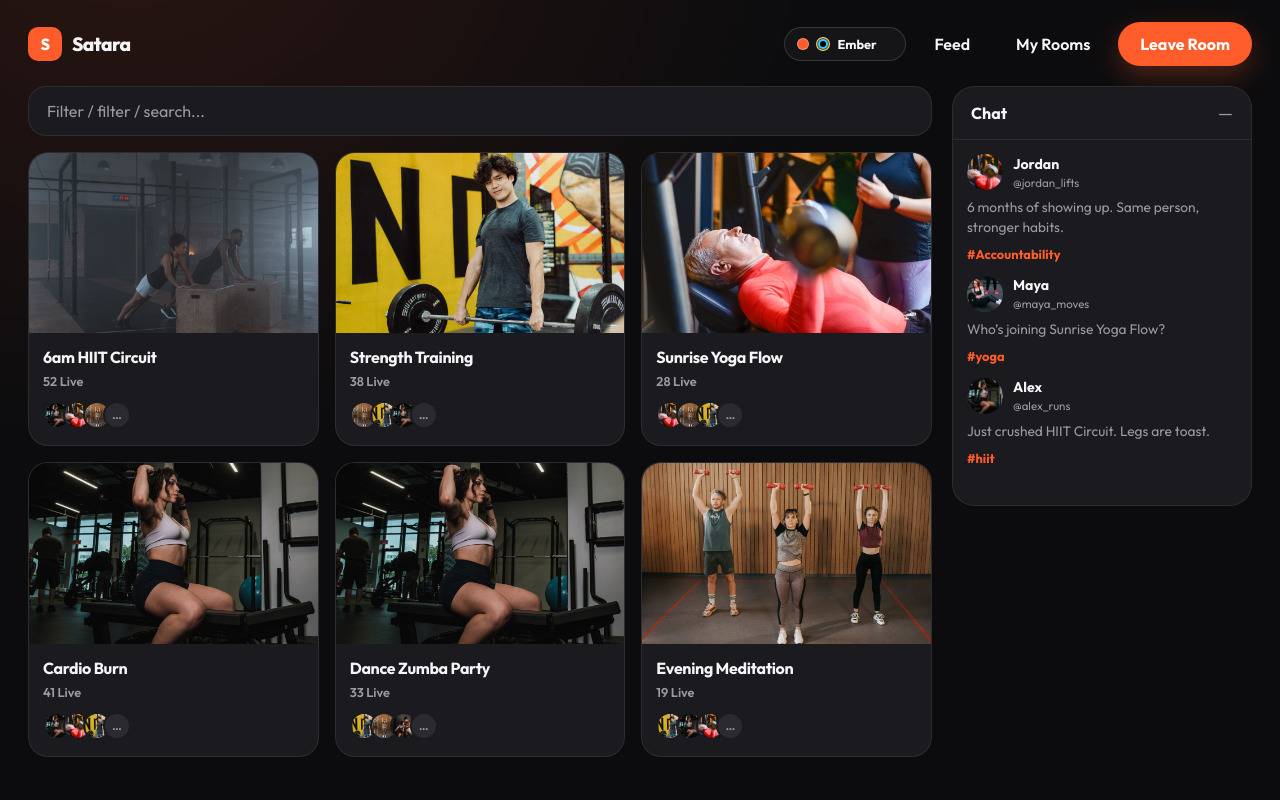
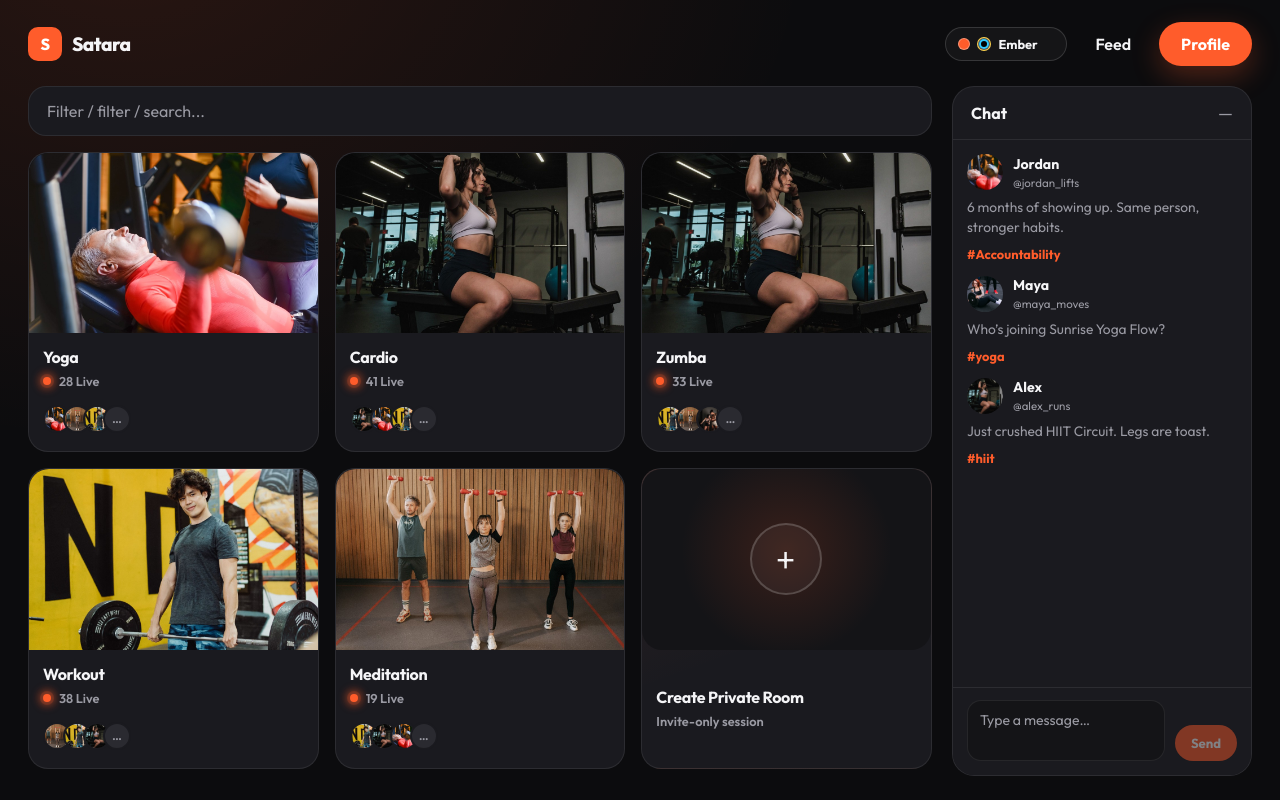
Before and after one commit to manasacharyya25/RepRoom, a Next.js app: page /rooms in a window 1280 px wide. Built offline with nearby package versions, Linux system fonts and the light colour scheme.

Commit message:
Finalised rooms page

```diff
--- a/src/app/live-rooms.css
+++ b/src/app/live-rooms.css
@@ -1,10 +1,32 @@
 /* Room selection page */
 
 .room-select-page {
+  height: 100vh;
   min-height: 100vh;
+  overflow: hidden;
+  display: flex;
+  flex-direction: column;
   background:
     radial-gradient(ellipse at 10% -10%, var(--glow-a), transparent 42%),
     var(--bg);
+}
+
+html:has(.room-select-page),
+html:has(.room-select-page) body,
+html:has(.live-rooms-immersive),
+html:has(.live-rooms-immersive) body {
+  scrollbar-width: none;
+  -ms-overflow-style: none;
+  overflow: hidden;
+}
+
+html:has(.room-select-page)::-webkit-scrollbar,
+html:has(.room-select-page) body::-webkit-scrollbar,
+html:has(.live-rooms-immersive)::-webkit-scrollbar,
+html:has(.live-rooms-immersive) body::-webkit-scrollbar {
+  width: 0;
+  height: 0;
+  display: none;
 }
 
 .room-select-nav {
@@ -13,8 +35,10 @@
   justify-content: space-between;
   gap: 20px;
   max-width: 1280px;
+  width: 100%;
   margin: 0 auto;
   padding: 22px 28px 8px;
+  flex-shrink: 0;
 }
 
 .room-select-nav-actions {
@@ -28,15 +52,29 @@
   grid-template-columns: minmax(0, 1fr) minmax(240px, 300px);
   gap: 20px;
   max-width: 1280px;
+  width: 100%;
   margin: 0 auto;
-  padding: 12px 28px 36px;
-  align-items: start;
+  padding: 12px 28px 24px;
+  align-items: stretch;
+  flex: 1;
+  min-height: 0;
 }
 
 .room-select-main {
   display: grid;
   gap: 16px;
   min-width: 0;
+  min-height: 0;
+  overflow-y: auto;
+  align-content: start;
+  scrollbar-width: none;
+  -ms-overflow-style: none;
+}
+
+.room-select-main::-webkit-scrollbar {
+  width: 0;
+  height: 0;
+  display: none;
 }
 
 .room-select-search input {
@@ -67,11 +105,17 @@
 
 .room-select-card {
   display: grid;
+  width: 100%;
+  min-width: 0;
+  max-width: 100%;
+  box-sizing: border-box;
+  justify-self: stretch;
   text-align: left;
   padding: 0;
+  margin: 0;
   border: 1px solid var(--border);
   border-radius: 20px;
-  overflow: hidden;
+  overflow: visible;
   background: var(--surface);
   color: inherit;
   transition: transform 0.15s ease, border-color 0.15s ease, box-shadow 0.15s ease;
@@ -83,10 +127,64 @@
   box-shadow: var(--shadow);
 }
 
+.room-select-card--create {
+  background:
+    linear-gradient(160deg, rgba(255, 92, 43, 0.08), transparent 55%),
+    var(--surface);
+}
+
+.room-select-card--create:hover {
+  border-color: rgba(255, 92, 43, 0.55);
+}
+
+.room-select-create-media {
+  width: 100%;
+  min-width: 0;
+  aspect-ratio: 16 / 10;
+  display: grid;
+  place-items: center;
+  justify-items: center;
+  border-radius: 20px;
+  background:
+    radial-gradient(circle at 50% 45%, rgba(255, 92, 43, 0.16), transparent 60%),
+    var(--bg-elevated);
+}
+
+.room-select-create-plus {
+  box-sizing: border-box;
+  width: 72px;
+  height: 72px;
+  border-radius: 50%;
+  display: flex;
+  align-items: center;
+  justify-content: center;
+  border: 2px solid rgba(255, 255, 255, 0.18);
+  background: rgba(255, 255, 255, 0.04);
+  color: var(--text);
+  font-size: 2.4rem;
+  font-weight: 300;
+  line-height: 0;
+  /* Optical centering — “+” glyphs sit slightly right in most fonts */
+  transform: translate(-1px, -1px);
+  transition:
+    transform 0.18s ease,
+    border-color 0.18s ease,
+    background 0.18s ease;
+}
+
+.room-select-card--create:hover .room-select-create-plus {
+  transform: translate(-1px, -1px) scale(1.06);
+  border-color: rgba(255, 92, 43, 0.55);
+  background: rgba(255, 92, 43, 0.12);
+  color: #fff;
+}
+
 .room-select-card-media {
   position: relative;
   aspect-ratio: 16 / 10;
   background: #111;
+  overflow: hidden;
+  border-radius: 20px 20px 0 0;
 }
 
 .room-select-card-image {
@@ -96,6 +194,9 @@
 .room-select-card-body {
   display: grid;
   gap: 6px;
+  width: 100%;
+  min-width: 0;
+  box-sizing: border-box;
   padding: 14px 14px 16px;
 }
 
@@ -104,7 +205,55 @@
   letter-spacing: -0.02em;
 }
 
-.room-select-card-body > span {
+.room-select-live-count {
+  display: inline-flex;
+  align-items: center;
+  gap: 8px;
+  font-size: 0.8rem;
+  color: var(--text-muted);
+  font-weight: 600;
+}
+
+.room-select-live-dot {
+  position: relative;
+  width: 8px;
+  height: 8px;
+  border-radius: 50%;
+  background: var(--accent);
+  box-shadow:
+    0 0 0 3px rgba(255, 92, 43, 0.18),
+    0 0 12px 2px rgba(255, 92, 43, 0.55);
+  flex-shrink: 0;
+  animation: room-live-pulse 1.8s ease-in-out infinite;
+}
+
+.room-select-live-dot::after {
+  content: "";
+  position: absolute;
+  inset: -4px;
+  border-radius: 50%;
+  background: rgba(255, 92, 43, 0.28);
+  filter: blur(4px);
+  z-index: -1;
+}
+
+@keyframes room-live-pulse {
+  0%,
+  100% {
+    box-shadow:
+      0 0 0 3px rgba(255, 92, 43, 0.16),
+      0 0 10px 2px rgba(255, 92, 43, 0.45);
+    transform: scale(1);
+  }
+  50% {
+    box-shadow:
+      0 0 0 5px rgba(255, 92, 43, 0.1),
+      0 0 16px 4px rgba(255, 92, 43, 0.7);
+    transform: scale(1.08);
+  }
+}
+
+.room-select-card-body > span:not(.room-select-live-count) {
   font-size: 0.8rem;
   color: var(--text-muted);
   font-weight: 600;
@@ -114,10 +263,13 @@
   display: flex;
   align-items: center;
   margin-top: 6px;
+  padding-top: 4px;
+  padding-bottom: 2px;
 }
 
 .room-select-avatar {
   position: relative;
+  z-index: 1;
   width: 28px;
   height: 28px;
   border-radius: 50%;
@@ -125,14 +277,34 @@
   border: 2px solid var(--surface);
   background: #2a2a30;
   margin-left: -8px;
+  transition:
+    transform 0.18s ease,
+    box-shadow 0.18s ease,
+    border-color 0.18s ease,
+    z-index 0s;
 }
 
 .room-select-avatar:first-child {
   margin-left: 0;
 }
 
+.room-select-avatar:hover {
+  z-index: 5;
+  transform: translateY(-4px) scale(1.18);
+  border-color: rgba(255, 92, 43, 0.85);
+  box-shadow:
+    0 0 0 3px rgba(255, 92, 43, 0.22),
+    0 8px 18px rgba(255, 92, 43, 0.35),
+    0 0 16px rgba(255, 92, 43, 0.45);
+}
+
 .room-select-avatar-image {
   object-fit: cover;
+  transition: transform 0.18s ease;
+}
+
+.room-select-avatar:hover .room-select-avatar-image {
+  transform: scale(1.05);
 }
 
 .room-select-avatar-more {
@@ -141,6 +313,11 @@
   color: var(--text-muted);
   font-size: 0.7rem;
   font-weight: 700;
+  overflow: hidden;
+}
+
+.room-select-avatar-more:hover {
+  color: #fff;
 }
 
 .room-select-empty {
@@ -152,13 +329,15 @@
   background: var(--surface);
   border: 1px solid var(--border);
   border-radius: 22px;
-  min-height: 420px;
-  max-height: calc(100vh - 120px);
+  min-height: 0;
+  height: 100%;
+  max-height: none;
   display: flex;
   flex-direction: column;
   overflow: hidden;
   position: sticky;
-  top: 16px;
+  top: 0;
+  align-self: stretch;
 }
 
 .room-select-chat-header {
@@ -167,6 +346,7 @@
   align-items: center;
   padding: 16px 18px;
   border-bottom: 1px solid var(--border);
+  flex-shrink: 0;
 }
 
 .room-select-chat-header span {
@@ -180,6 +360,17 @@
   padding: 14px;
   display: grid;
   gap: 14px;
+  flex: 1;
+  min-height: 0;
+  align-content: start;
+  scrollbar-width: none;
+  -ms-overflow-style: none;
+}
+
+.room-select-chat-list::-webkit-scrollbar {
+  width: 0;
+  height: 0;
+  display: none;
 }
 
 .room-select-chat-item {
@@ -226,6 +417,64 @@
   color: var(--accent);
   font-size: 0.8rem;
   font-weight: 700;
+}
+
+.room-select-chat-composer {
+  display: grid;
+  grid-template-columns: 1fr auto;
+  gap: 10px;
+  align-items: end;
+  padding: 12px 14px 14px;
+  border-top: 1px solid var(--border);
+  background: var(--surface);
+  flex-shrink: 0;
+}
+
+.room-select-chat-input {
+  width: 100%;
+  box-sizing: border-box;
+  resize: none;
+  border: 1px solid var(--border);
+  border-radius: 14px;
+  background: var(--bg-elevated);
+  color: var(--text);
+  padding: 10px 12px;
+  font: inherit;
+  font-size: 0.88rem;
+  line-height: 1.4;
+  outline: none;
+  min-height: 44px;
+  max-height: 120px;
+}
+
+.room-select-chat-input::placeholder {
+  color: var(--text-muted);
+}
+
+.room-select-chat-input:focus {
+  border-color: rgba(255, 92, 43, 0.45);
+  box-shadow: 0 0 0 3px rgba(255, 92, 43, 0.12);
+}
+
+.room-select-chat-send {
+  border: none;
+  border-radius: 999px;
+  background: var(--accent);
+  color: #fff;
+  font-weight: 700;
+  font-size: 0.82rem;
+  padding: 10px 16px;
+  cursor: pointer;
+  transition: background 0.15s ease, opacity 0.15s ease;
+}
+
+.room-select-chat-send:hover:not(:disabled) {
+  background: var(--accent-hover);
+}
+
+.room-select-chat-send:disabled {
+  opacity: 0.45;
+  cursor: not-allowed;
 }
 
 .sr-only {
@@ -425,14 +674,25 @@
 }
 
 @media (max-width: 960px) {
+  .room-select-page {
+    height: auto;
+    min-height: 100vh;
+    overflow: auto;
+  }
+
   .room-select-shell {
     grid-template-columns: 1fr;
+    overflow: visible;
+  }
+
+  .room-select-main {
+    overflow: visible;
   }
 
   .room-select-chat {
-    position: static;
+    position: relative;
+    height: min(52vh, 420px);
     max-height: none;
-    min-height: 0;
   }
 
   .room-select-grid {
--- a/src/components/landing/HeroLivePreview.tsx
+++ b/src/components/landing/HeroLivePreview.tsx
@@ -7,7 +7,7 @@ import { getRoomById, type RoomId } from "@/lib/rooms";
 
 const ROOM_TAGS = [
   { label: "Cardio", roomId: "cardio" as RoomId },
-  { label: "Workout", roomId: "strength" as RoomId },
+  { label: "Workout", roomId: "workout" as RoomId },
   { label: "Meditation", roomId: "meditation" as RoomId }
 ] as const;
 
--- a/src/components/live/LiveRoomsExperience.tsx
+++ b/src/components/live/LiveRoomsExperience.tsx
@@ -166,6 +166,8 @@ function ImmersiveRoom({
 export function LiveRoomsExperience() {
   const [query, setQuery] = useState("");
   const [activeRoomId, setActiveRoomId] = useState<RoomId | null>(null);
+  const [draft, setDraft] = useState("");
+  const [messages, setMessages] = useState(CHAT_MESSAGES);
 
   const filteredRooms = useMemo(() => {
     const normalized = query.trim().toLowerCase();
@@ -188,6 +190,24 @@ export function LiveRoomsExperience() {
     [activeRoomId]
   );
 
+  const sendMessage = () => {
+    const text = draft.trim();
+    if (!text) return;
+
+    setMessages((prev) => [
+      ...prev,
+      {
+        id: `local-${Date.now()}`,
+        author: "You",
+        handle: "@you",
+        avatar: LIVE_IMAGES.participant4,
+        text,
+        hashtag: "#live"
+      }
+    ]);
+    setDraft("");
+  };
+
   if (activeRoom) {
     return <ImmersiveRoom onBack={() => setActiveRoomId(null)} room={activeRoom} />;
   }
@@ -206,11 +226,8 @@ export function LiveRoomsExperience() {
           <Link className="btn-ghost" href="/feed">
             Feed
           </Link>
-          <button className="btn-ghost" type="button">
-            My Rooms
-          </button>
           <Link className="btn-primary" href="/">
-            Leave Room
+            Profile
           </Link>
         </div>
       </header>
@@ -246,7 +263,10 @@ export function LiveRoomsExperience() {
                 </div>
                 <div className="room-select-card-body">
                   <strong>{room.title}</strong>
-                  <span>{room.liveCount} Live</span>
+                  <span className="room-select-live-count">
+                    <span className="room-select-live-dot" aria-hidden />
+                    {room.liveCount} Live
+                  </span>
                   <div className="room-select-avatars">
                     {room.participants.slice(0, 3).map((participant) => (
                       <span className="room-select-avatar" key={`${room.id}-${participant.name}`}>
@@ -264,6 +284,20 @@ export function LiveRoomsExperience() {
                 </div>
               </button>
             ))}
+
+            {!query.trim() ? (
+              <button className="room-select-card room-select-card--create" type="button">
+                <div className="room-select-create-media">
+                  <span className="room-select-create-plus" aria-hidden>
+                    +
+                  </span>
+                </div>
+                <div className="room-select-card-body">
+                  <strong>Create Private Room</strong>
+                  <span>Invite-only session</span>
+                </div>
+              </button>
+            ) : null}
           </div>
 
           {filteredRooms.length === 0 ? (
@@ -277,7 +311,7 @@ export function LiveRoomsExperience() {
             <span aria-hidden>—</span>
           </div>
           <div className="room-select-chat-list">
-            {CHAT_MESSAGES.map((message) => (
+            {messages.map((message) => (
               <article className="room-select-chat-item" key={message.id}>
                 <div className="room-select-chat-top">
                   <span className="room-select-chat-avatar">
@@ -299,6 +333,34 @@ export function LiveRoomsExperience() {
               </article>
             ))}
           </div>
+          <form
+            className="room-select-chat-composer"
+            onSubmit={(event) => {
+              event.preventDefault();
+              sendMessage();
+            }}
+          >
+            <label className="sr-only" htmlFor="room-chat-input">
+              Type a message
+            </label>
+            <textarea
+              id="room-chat-input"
+              className="room-select-chat-input"
+              onChange={(event) => setDraft(event.target.value)}
+              onKeyDown={(event) => {
+                if (event.key === "Enter" && !event.shiftKey) {
+                  event.preventDefault();
+                  sendMessage();
+                }
+              }}
+              placeholder="Type a message…"
+              rows={2}
+              value={draft}
+            />
+            <button className="room-select-chat-send" type="submit" disabled={!draft.trim()}>
+              Send
+            </button>
+          </form>
         </aside>
       </div>
     </div>
--- a/src/lib/rooms.ts
+++ b/src/lib/rooms.ts
@@ -1,11 +1,10 @@
 import { HERO_PARTICIPANTS, HERO_SIDEBAR_LIVE, LIVE_IMAGES } from "@/lib/live-images";
 
 export type RoomId =
-  | "hiit"
-  | "strength"
   | "yoga"
   | "cardio"
   | "zumba"
+  | "workout"
   | "meditation";
 
 export type LiveParticipant = {
@@ -74,38 +73,10 @@ function avatarsForRoom(offset: number): LiveParticipant[] {
 
 export const WORKOUT_ROOMS: WorkoutRoom[] = [
   {
-    id: "hiit",
-    icon: "🔥",
-    name: "HIIT",
-    title: "6am HIIT Circuit",
-    description: "High-intensity intervals to start strong.",
-    liveCount: 52,
-    roomNumber: 4,
-    coverImage: LIVE_IMAGES.main,
-    pinnedFeeds: pinnedFeedsForRoom(0),
-    participants: avatarsForRoom(0),
-    sidebarParticipants: sidebarForRoom(0),
-    gridParticipants: gridForRoom(0)
-  },
-  {
-    id: "strength",
-    icon: "💪",
-    name: "Strength",
-    title: "Strength Training",
-    description: "Lifts, conditioning, and form checks.",
-    liveCount: 38,
-    roomNumber: 2,
-    coverImage: LIVE_IMAGES.participant3,
-    pinnedFeeds: pinnedFeedsForRoom(2),
-    participants: avatarsForRoom(2),
-    sidebarParticipants: sidebarForRoom(1),
-    gridParticipants: gridForRoom(2)
-  },
-  {
     id: "yoga",
     icon: "🧘",
     name: "Yoga",
-    title: "Sunrise Yoga Flow",
+    title: "Yoga",
     description: "Stretch, breathe, and flow together.",
     liveCount: 28,
     roomNumber: 1,
@@ -119,10 +90,10 @@ export const WORKOUT_ROOMS: WorkoutRoom[] = [
     id: "cardio",
     icon: "🏃",
     name: "Cardio",
-    title: "Cardio Burn",
+    title: "Cardio",
     description: "High-energy sweat sessions.",
     liveCount: 41,
-    roomNumber: 3,
+    roomNumber: 2,
     coverImage: LIVE_IMAGES.participant1,
     pinnedFeeds: pinnedFeedsForRoom(4),
     participants: avatarsForRoom(4),
@@ -133,10 +104,10 @@ export const WORKOUT_ROOMS: WorkoutRoom[] = [
     id: "zumba",
     icon: "💃",
     name: "Zumba",
-    title: "Dance Zumba Party",
+    title: "Zumba",
     description: "Dance cardio with the room.",
     liveCount: 33,
-    roomNumber: 5,
+    roomNumber: 3,
     coverImage: LIVE_IMAGES.participant5,
     pinnedFeeds: pinnedFeedsForRoom(6),
     participants: avatarsForRoom(6),
@@ -144,13 +115,27 @@ export const WORKOUT_ROOMS: WorkoutRoom[] = [
     gridParticipants: gridForRoom(6)
   },
   {
+    id: "workout",
+    icon: "💪",
+    name: "Workout",
+    title: "Workout",
+    description: "Lifts, conditioning, and form checks.",
+    liveCount: 38,
+    roomNumber: 4,
+    coverImage: LIVE_IMAGES.participant3,
+    pinnedFeeds: pinnedFeedsForRoom(2),
+    participants: avatarsForRoom(2),
+    sidebarParticipants: sidebarForRoom(1),
+    gridParticipants: gridForRoom(2)
+  },
+  {
     id: "meditation",
     icon: "🧠",
     name: "Meditation",
-    title: "Evening Meditation",
+    title: "Meditation",
     description: "Recover and reset as a group.",
     liveCount: 19,
-    roomNumber: 6,
+    roomNumber: 5,
     coverImage: LIVE_IMAGES.participant4,
     pinnedFeeds: pinnedFeedsForRoom(3),
     participants: avatarsForRoom(3),
@@ -159,7 +144,7 @@ export const WORKOUT_ROOMS: WorkoutRoom[] = [
   }
 ];
 
-export const DEFAULT_ROOM_ID: RoomId = "hiit";
+export const DEFAULT_ROOM_ID: RoomId = "yoga";
 
 export function getRoomById(roomId: RoomId): WorkoutRoom {
   return WORKOUT_ROOMS.find((room) => room.id === roomId) ?? WORKOUT_ROOMS[0];
```
Also changed, not shown: 1 other file (tests, documents, lock files or other folders).
